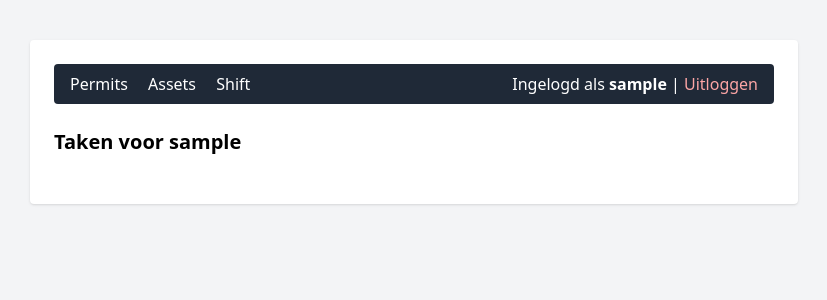
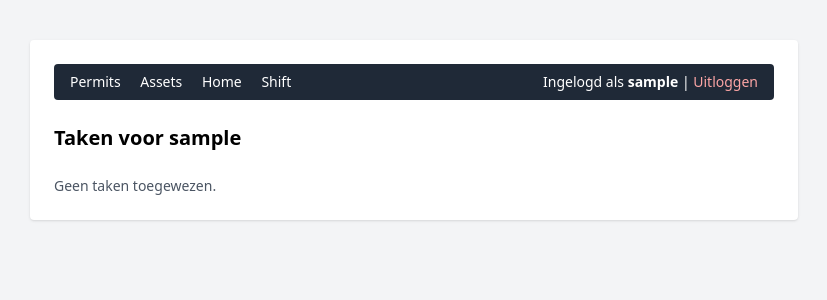
Before and after one commit to MaikelGevdLeeuw/Mslim, a Flask app: page /home in a window 1280 px wide. Shown: the top 300 px of the page, without its empty margins (226-1053 px from the left). Run offline with Flask 3, Linux system fonts and the light colour scheme; the visitor is signed in with stand-in values (Sample User, id 1); some libraries are stand-ins or nearby versions.

Commit message:
Update home.html

```diff
--- a/templates/home.html
+++ b/templates/home.html
@@ -1,16 +1,19 @@
-<!doctype html>
+<!DOCTYPE html>
 <html>
 <head>
   <meta charset="UTF-8">
   <title>Home</title>
   <script src="https://cdn.tailwindcss.com"></script>
 </head>
-<body class="bg-gray-100 p-10">
+<body class="bg-gray-100 p-10 text-sm">
   <div class="max-w-3xl mx-auto bg-white p-6 rounded shadow space-y-6">
-    <div class="bg-gray-800 text-white px-4 py-2 flex justify-between items-center rounded">
+
+    <!-- Navigatie -->
+    <div class="bg-gray-800 text-white px-4 py-2 flex justify-between items-center rounded mb-6">
       <div class="space-x-4">
         <a href="/" class="hover:underline">Permits</a>
         <a href="/assets" class="hover:underline">Assets</a>
+        <a href="/home" class="hover:underline">Home</a>
         <a href="/shift" class="hover:underline">Shift</a>
       </div>
       <div>
@@ -19,14 +22,21 @@
       </div>
     </div>
 
-    <h2 class="text-xl font-bold">Taken voor {{ user }}</h2>
-    <ul class="list-disc ml-5">
+    <h1 class="text-xl font-bold">Taken voor {{ user }}</h1>
+
+    {% if tasks %}
+    <ul class="list-disc ml-5 space-y-2">
       {% for task in tasks %}
         <li>
-          {{ task.title }} - <span class="italic">{{ task.status }}</span>
+          <strong>{{ task.title }}</strong>
+          <span class="italic text-gray-600">({{ task.status }})</span>
         </li>
       {% endfor %}
     </ul>
+    {% else %}
+      <p class="text-gray-600">Geen taken toegewezen.</p>
+    {% endif %}
+
   </div>
 </body>
 </html>
```
